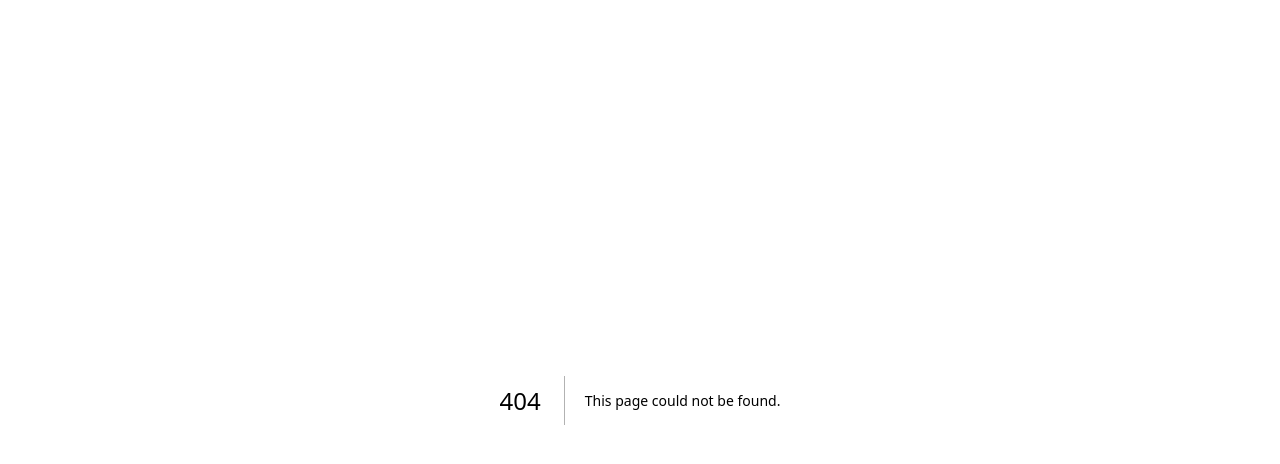
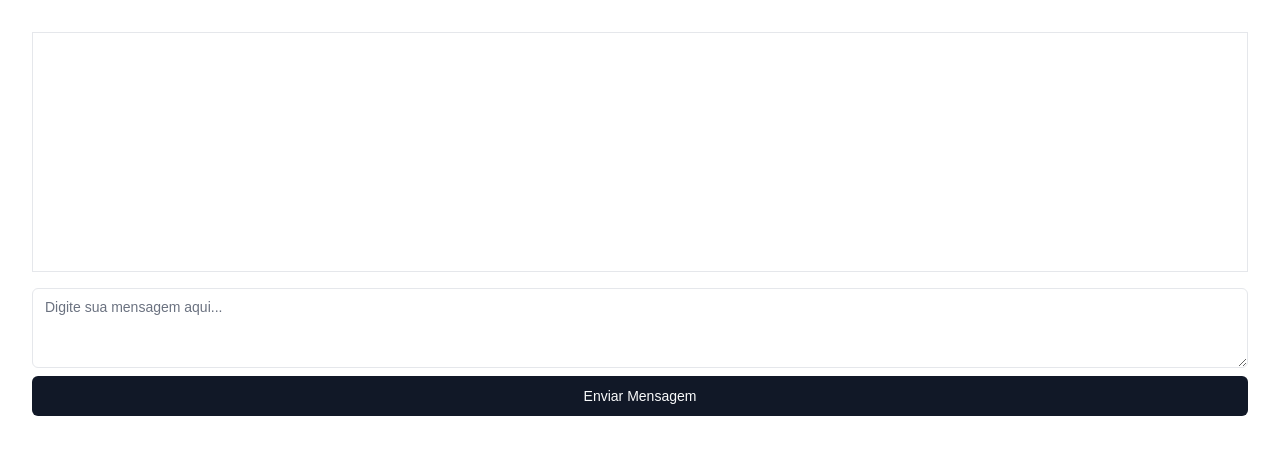
Before and after one commit to fabiooaugusto/chat-ai, a Next.js app in the folder chat-ai/: page / in a window 1280 px wide. Before the commit this address had no page. Shown: the top 464 px of the page. Built offline with nearby package versions, Linux system fonts and the light colour scheme.

Commit message:
feat: Add chat component and saving it to localStorage

```diff
--- a/chat-ai/src/app/home/page.tsx
+++ b/chat-ai/src/app/page.tsx
@@ -1,10 +1,10 @@
-import { Button } from "@/components/ui/button";
+import Chat from "@/components/chat";
 import React from "react";
 
 function home() {
   return (
     <div className="p-4">
-      <Button>Clique Aqui</Button>
+      <Chat />
     </div>
   );
 }
--- /dev/null
+++ b/chat-ai/src/components/chat.tsx
@@ -0,0 +1,81 @@
+"use client";
+
+import { Button } from "@/components/ui/button";
+import { Textarea } from "@/components/ui/textarea";
+import { useState, useEffect } from "react";
+
+type Message = {
+  id: number;
+  sender: "user" | "bot";
+  text: string;
+};
+
+export function Chat() {
+  const [messages, setMessages] = useState<Message[]>([]);
+  const [inputText, setInputText] = useState<string>("");
+
+  // Recuperar mensagens do localStorage ao carregar a página
+  useEffect(() => {
+    const savedMessages = localStorage.getItem("chatHistory");
+    if (savedMessages) {
+      setMessages(JSON.parse(savedMessages));
+    }
+  }, []);
+
+  //Salvar mensagens no localStorage sempre que o state mudar
+  useEffect(() => {
+    localStorage.setItem("chatHistory", JSON.stringify(messages));
+  }, [messages]);
+
+  // Função para enviar mensagem
+  const sendMessage = () => {
+    if (!inputText.trim()) return; // Não enviar mensagem vazia
+
+    const newMessage: Message = {
+      id: Date.now(),
+      sender: "user",
+      text: inputText,
+    };
+
+    // Simulando resposta do assistente
+    const botResponse: Message = {
+      id: Date.now() + 1,
+      sender: "bot",
+      text: "Esta é uma resposta automática!",
+    };
+
+    setMessages([...messages, newMessage, botResponse]);
+    setInputText(""); // Limpar o campo de texto após envio
+  };
+
+  return (
+    <main>
+      <div className="p-4">
+        <div className="border p-2 h-60 overflow-y-auto">
+          {messages.map((msg) => (
+            <div
+              key={msg.id}
+              className={`p-1 ${
+                msg.sender === "user" ? "text-right" : "text-left"
+              }`}
+            >
+              <strong>{msg.sender === "user" ? "Você" : "Bot"}:</strong>{" "}
+              {msg.text}
+            </div>
+          ))}
+        </div>
+
+        <div className="grid w-full gap-2 mt-4">
+          <Textarea
+            placeholder="Digite sua mensagem aqui..."
+            value={inputText}
+            onChange={(e) => setInputText(e.target.value)} // Atualizar o estado com o valor do textarea
+          />
+          <Button onClick={sendMessage}>Enviar Mensagem</Button>
+        </div>
+      </div>
+    </main>
+  );
+}
+
+export default Chat;
--- /dev/null
+++ b/chat-ai/src/components/ui/textarea.tsx
@@ -0,0 +1,22 @@
+import * as React from "react"
+
+import { cn } from "@/lib/utils"
+
+const Textarea = React.forwardRef<
+  HTMLTextAreaElement,
+  React.ComponentProps<"textarea">
+>(({ className, ...props }, ref) => {
+  return (
+    <textarea
+      className={cn(
+        "flex min-h-[80px] w-full rounded-md border border-input bg-background px-3 py-2 text-base ring-offset-background placeholder:text-muted-foreground focus-visible:outline-none focus-visible:ring-2 focus-visible:ring-ring focus-visible:ring-offset-2 disabled:cursor-not-allowed disabled:opacity-50 md:text-sm",
+        className
+      )}
+      ref={ref}
+      {...props}
+    />
+  )
+})
+Textarea.displayName = "Textarea"
+
+export { Textarea }
```
